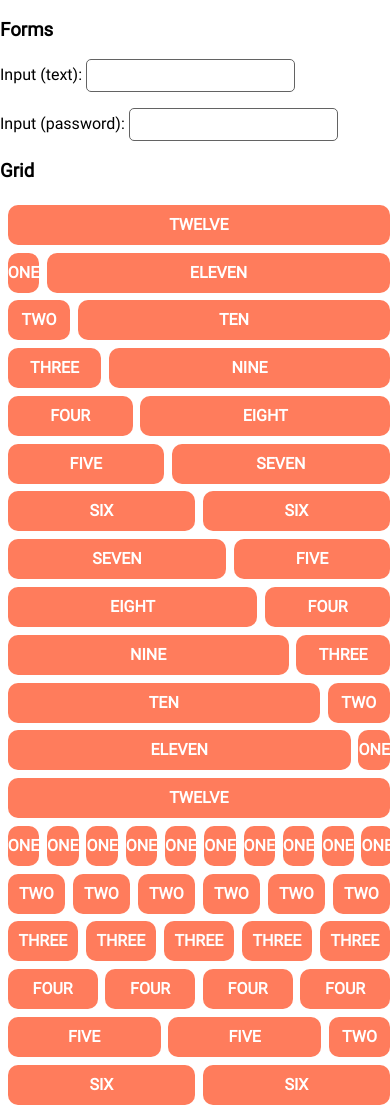
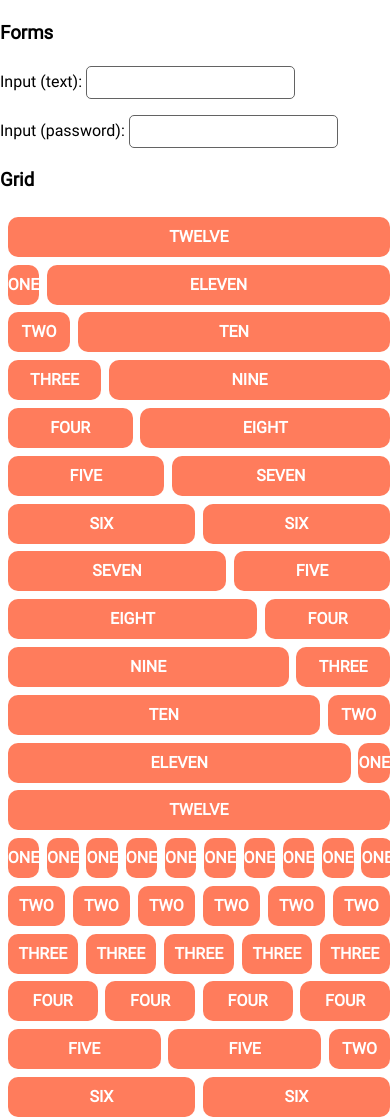
Before and after one commit to krszwsk/hyp, a website: page index.html in a window 390 px wide. Shown: the top 1120 px of the page. Drawn offline with Linux system fonts and the light colour scheme.

Commit message:
:zap: responsive font size

```diff
--- a/index.html
+++ b/index.html
@@ -2,6 +2,7 @@
 <html lang="en">
 <head>
     <meta charset="UTF-8">
+    <meta name=viewport content="width=device-width, initial-scale=1">
     <title>hyp</title>
     <link rel="stylesheet" type="text/css" href="dist/hyp.min.css">
     <style>
--- a/src/main.css
+++ b/src/main.css
@@ -1,7 +1,13 @@
 @import url('https://fonts.googleapis.com/css?family=Roboto');
+
+html {
+    font-size: 65%;
+}
 
 body {
     font-family: 'Roboto', sans-serif;
+    font-size: 16px;
+    line-height: 1.5;
     margin: 0;
     padding: 0;
     width: 100%;
```
Also changed, not shown: dist/hyp.min.css.
